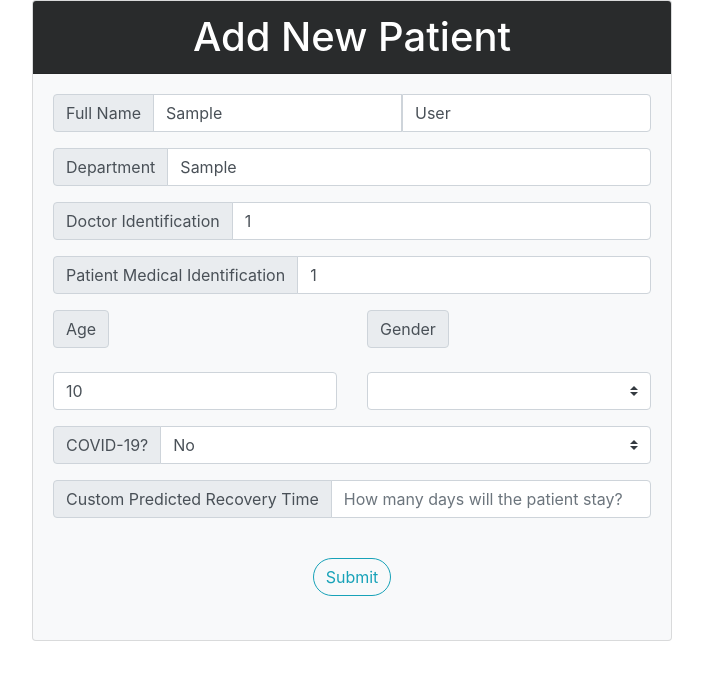
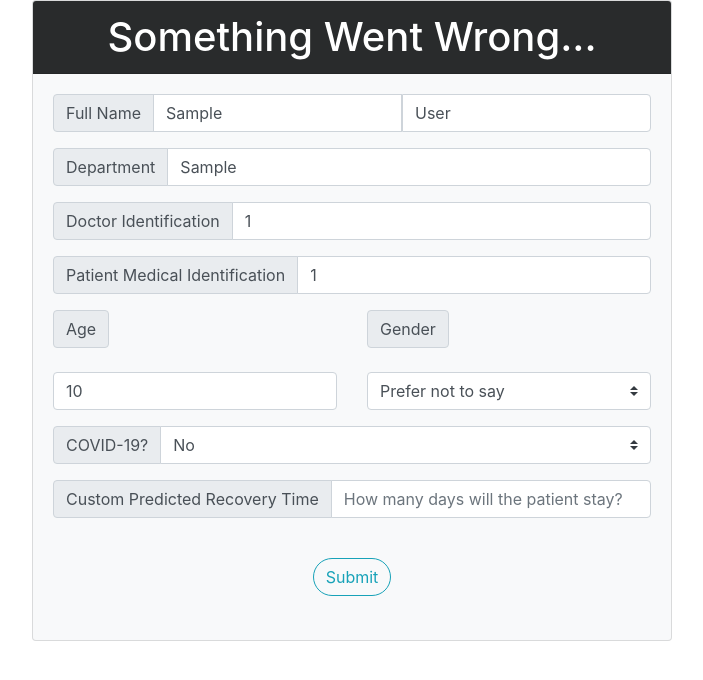
Before and after one commit to natelincyber/hospital_management_tool, a Flask app: page /new_patient_error/1 in a window 1280 px wide. Shown: the part 101-781 px from the top of the page, without its empty margins (288-991 px from the left). Run offline with Flask 2, Linux system fonts and the light colour scheme; tables that the repository leaves empty hold one stand-in row (values such as "Sample post"); lists and menus that the app fills with data are empty; some libraries are stand-ins or nearby versions.

Commit message:
modified:   Templates/new_patient_error.html 	modified:   Templates/new_patient_form.html 	modified:   Templates/see_patients.html 	modified:   __pycache__/main.cpython-38.pyc 	modified:   main.py 	modified:   patients.db

```diff
--- a/Templates/new_patient_error.html
+++ b/Templates/new_patient_error.html
@@ -16,7 +16,7 @@
 
 {% block body %}
     <div class="card bg-light mb-3" style="max-width: 40rem; text-align: center;">
-        <h1 class="card-header text-white" style="background-color: #292b2c;">Add New Patient</h1>
+        <h1 class="card-header text-white" style="background-color: #292b2c;">Something Went Wrong...</h1>
         <div class="card-body">
             <form action='/new_patient_error/{{ patient.id }}' method='POST'>
                 <div class="input-group">
@@ -89,17 +89,30 @@
                         <label for='gender' class="lead"></label>
                         <select class="custom-select" name="gender" id="gender">
                             {% if patient.gender %}
-                                {% if patient.gender == '0' %}
-                                    <option selected>Prefer not to say</option>
-                                {% elif patient.gender == '1' %}
-                                    <option selected>Male</option>
-                                {% elif patient.gender == '2' %}
-                                    <option selected>Female</option>
-                                {% elif patient.gender == '3' %}
-                                    <option selected>Other</option>
+
+                                {% if patient.gender|int == 0 %}
+                                    <option value="0" selected>Prefer not to say</option>
+                                    <option value="1">Male</option>
+                                    <option value="2">Female</option>
+                                    <option value="3">Other</option>
+                                {% elif patient.gender|int == 1 %}
+                                    <option value="1" selected>Male</option>
+                                    <option value="0">Prefer not to say</option>
+                                    <option value="2">Female</option>
+                                    <option value="3">Other</option>
+                                {% elif patient.gender|int == 2 %}
+                                    <option value="2" selected>Female</option>
+                                    <option value="0">Prefer not to say</option>
+                                    <option value="1">Male</option>
+                                    <option value="3">Other</option>
+                                {% elif patient.gender|int == 3 %}
+                                    <option value='3'   selected>Other</option>
+                                    <option value="0">Prefer not to say</option>
+                                    <option value="1">Male</option>
+                                    <option value="2">Female</option>
                                 {% endif %}
                             {% else %}
-                                <option value="0" selected>Prefer not to say</option>
+                                <option value="0">Prefer not to say</option>
                                 <option value="1">Male</option>
                                 <option value="2">Female</option>
                                 <option value="3">Other</option>
--- a/Templates/new_patient_form.html
+++ b/Templates/new_patient_form.html
@@ -43,10 +43,6 @@
                     />
                 </div>
                 <p>
-<<<<<<< HEAD
-=======
-
->>>>>>> 6343b8ba2901d8c092bdb42593d76c6867838714
                 <div class="input-group mb-3">
                     <div class="input-group-prepend">
                         <span class="input-group-text">Department</span>
--- a/Templates/see_patients.html
+++ b/Templates/see_patients.html
@@ -83,8 +83,6 @@
                         {% else %}
                             {% set nullVal = '-' %}
                         {% endif %}
-
-                        <td class="align-middle">{{ patient.cureTime }}</td>
 
                         {% set dischargeTime1 = patient.date_admitted.strftime("%m-%d-%Y") %}
 
--- a/main.py
+++ b/main.py
@@ -103,7 +103,7 @@
 def about():
     return render_template('about_hospitalhero.html')
 
-@app.route('/new_patient_error/<int:id>')
+@app.route('/new_patient_error/<int:id>', methods=['GET', 'POST'])
 def new_patient_error(id):
     patient = PatientInfo.query.get_or_404(id)
     if request.method == 'POST':
```
Also changed, not shown: patients.db.
